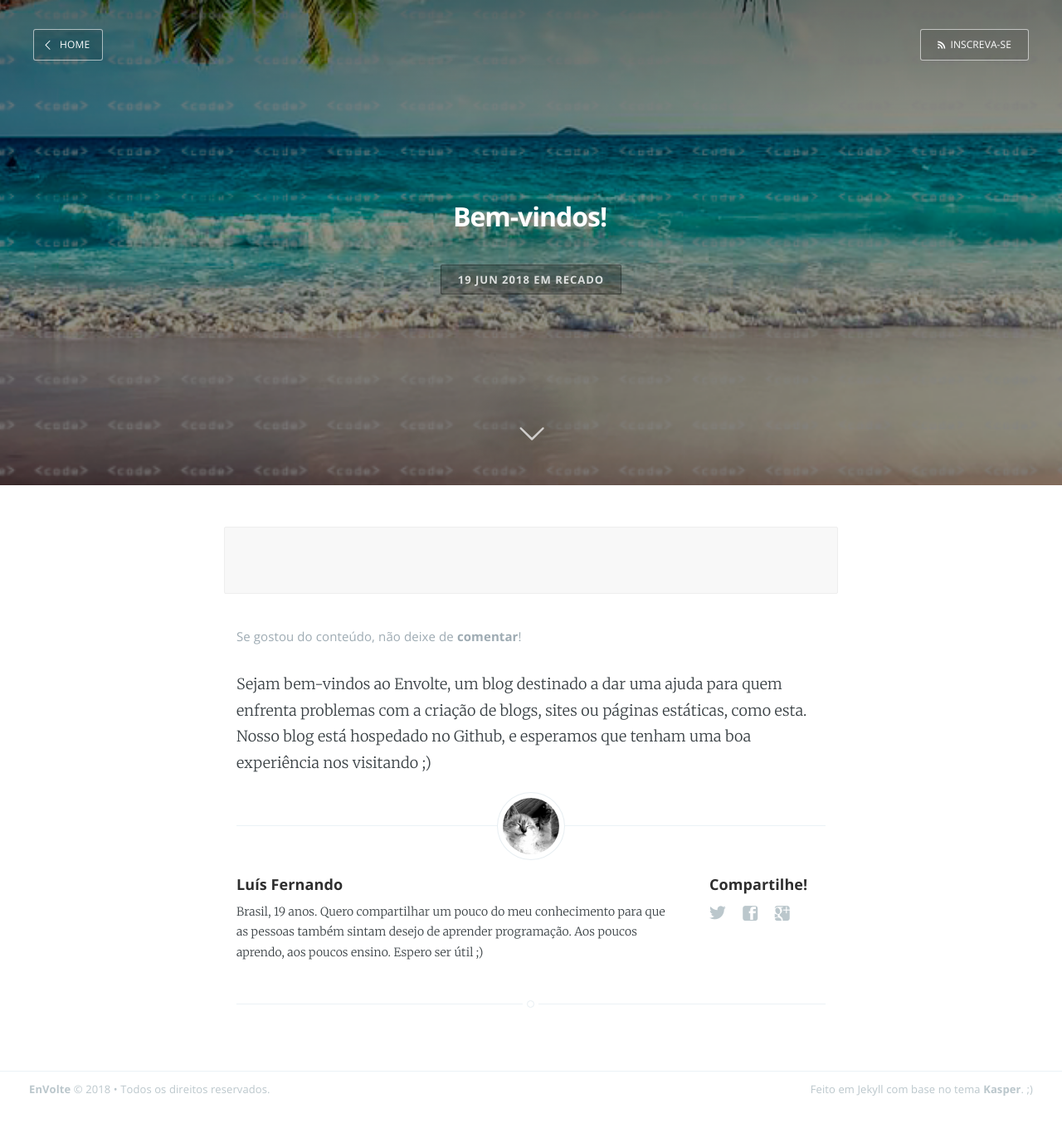
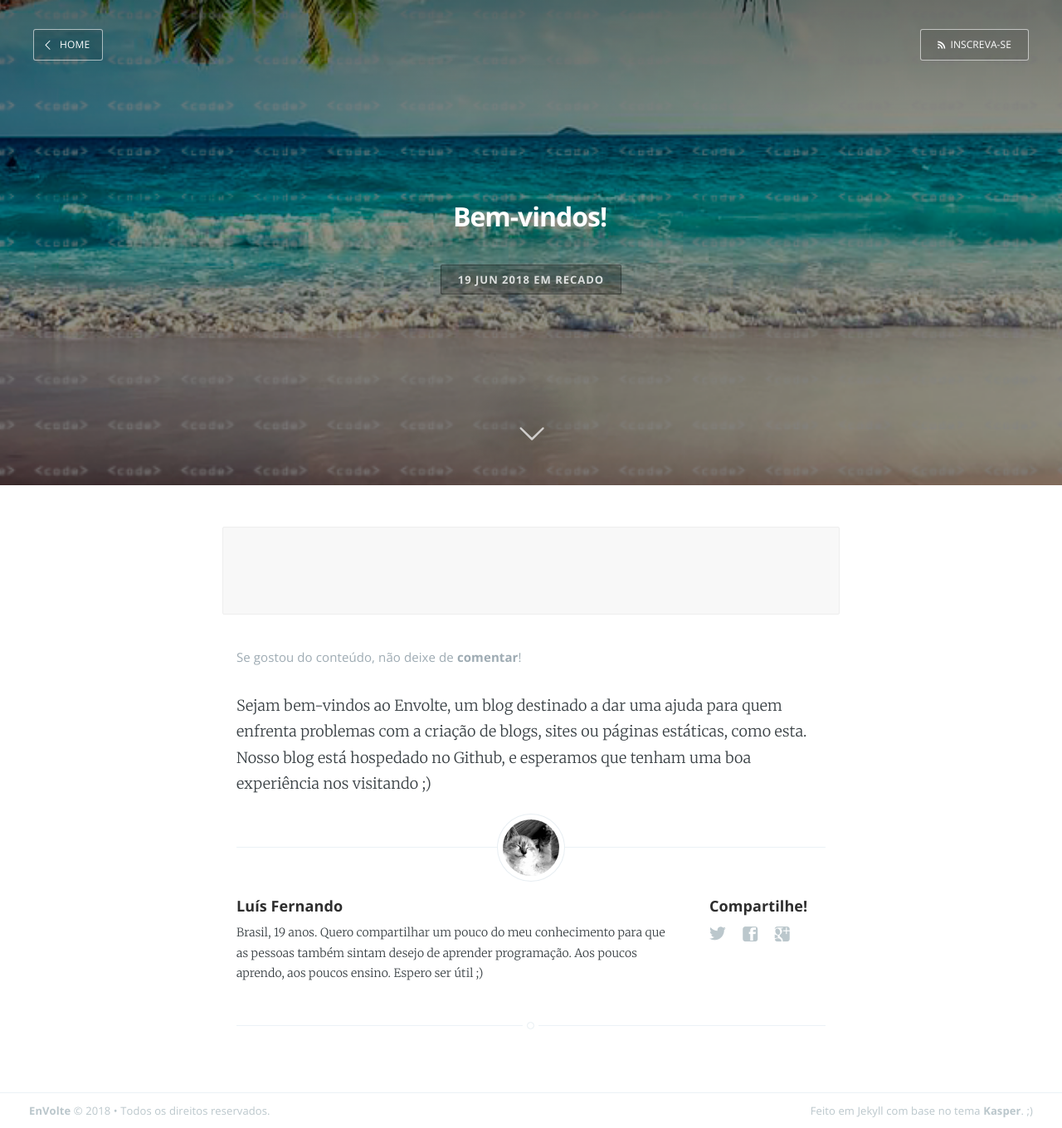
Before and after one commit to EnVolte/envolte.github.io, a Jekyll site: the page built from _posts/2018-06-19-bem-vindos.markdown, in a window 1280 px wide. Shown: the whole page at 83% size. Built offline with Jekyll 4.4.1, drawn with Linux system fonts in a browser that asks for light colours; comment, search, counter and statistics services are not loaded; before the commit the page ends 1335 px from its top, so only the background shows below that.

Commit message:
Update post.html

```diff
--- a/_layouts/post.html
+++ b/_layouts/post.html
@@ -41,7 +41,7 @@
 
 <main class="content" id="content" role="main">
 
-	<div style="margin: 0px auto; background: #f8f8f8; border: 1px solid #eee; border-radius: 2px; padding: 5px; width: 728px; height: auto">
+	<div style="margin: 0px auto; background: #f8f8f8; border: 1px solid #eee; border-radius: 2px; padding: 7px; width: 728px; height: 90px;">
 	<script async src="//pagead2.googlesyndication.com/pagead/js/adsbygoogle.js"></script>
 <!-- EnVolte -->
 <ins class="adsbygoogle"
```
